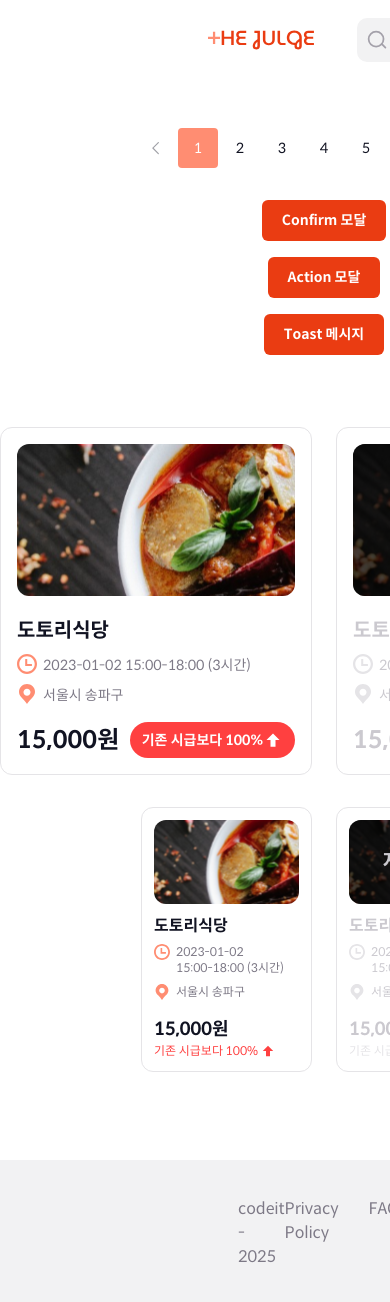
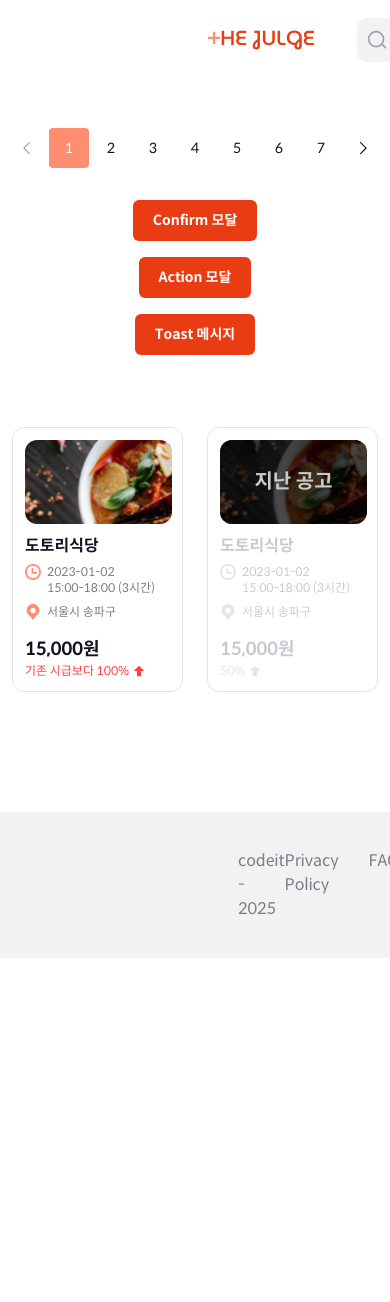
Before and after one commit to TEAM3-5/The-Julge, a Next.js app: page /dev/junyeol in a window 390 px wide. Shown: the top 1302 px of the page. After the commit the page ends 958 px from the top, so only its background shows below. Built offline with nearby package versions, Linux system fonts and the light colour scheme.

Commit message:
refactor: post 컴포넌트 리팩토링 진행중/폰트 반응형이 제대로 안먹음 (#66)

```diff
--- a/src/app/dev/junyeol/page.tsx
+++ b/src/app/dev/junyeol/page.tsx
@@ -86,27 +86,12 @@ export default function JunyeolPage() {
         <div className="mb-8 flex justify-center gap-6">
           <PostCard
             status="active"
-            size="large"
             {...MOCK_POST}
           />
           <PostCard
             status="inactive"
-            size="large"
             {...MOCK_POST}
             wageBadgeText="50%"
-          />
-        </div>
-
-        <div className="flex justify-center gap-6">
-          <PostCard
-            status="active"
-            size="small"
-            {...MOCK_POST}
-          />
-          <PostCard
-            status="inactive"
-            size="small"
-            {...MOCK_POST}
           />
         </div>
       </div>
--- a/src/components/post/postCard.tsx
+++ b/src/components/post/postCard.tsx
@@ -6,11 +6,9 @@ import PostPath from "./icon/PostPath";
 import PostClock from "./icon/PostClock";
 
 type PostStatus = "active" | "inactive";
-type PostSize = "large" | "small";
 
 export type PostCardProps = {
   status?: PostStatus;          // 공고 상태 (기본값: active)
-  size?: PostSize;              // 카드 크기 (기본값: large)
   title: string;                // 공고 제목
   scheduleText: string;         // 날짜/시간 텍스트
   locationText: string;         // 위치 텍스트
@@ -18,37 +16,11 @@ export type PostCardProps = {
   wageBadgeText?: string;       // 뱃지 텍스트 (예: "기존 시급보다 100%")
   thumbnailUrl: string;         // 상단 썸네일 이미지 URL
   onClick?: () => void;         // 카드 클릭 핸들러
+  className?: string;           // 페이지에서 tailwind 속성 추가
 };
-
-/**
- * 큰 카드/작은 카드 스타일
- */
-const SIZE_STYLE = {
-  large: {
-    card: "w-[312px] h-[348px] p-4 gap-5",
-    imageWrapper: "w-[280px] h-[160px]",
-    title: "tj-h3",
-    meta: "tj-body2",
-    wage: "tj-h2",
-    wageIncrease: "tj-body2-bold",
-    iconSize: 20,
-    inactiveLabel: "tj-h1",
-  },
-  small: {
-    card: "w-[171px] min-h-[260px] p-3 gap-3",
-    imageWrapper: "w-[147px] h-[84px]",
-    title: "tj-body1-bold",
-    meta: "tj-caption",
-    wage: "tj-h4",
-    wageIncrease: "tj-caption",
-    iconSize: 16,
-    inactiveLabel: "tj-h3",
-  },
-} as const;
 
 export function PostCard({
   status = "active",
-  size = "large",
   title,
   scheduleText,
   locationText,
@@ -56,131 +28,33 @@ export function PostCard({
   wageBadgeText,
   thumbnailUrl,
   onClick,
+  className,
 }: PostCardProps) {
   const isInactive = status === "inactive";
-  const styles = SIZE_STYLE[size];
 
-  // 작은 카드 날짜/시간 분리
-  const renderScheduleText = () => {
-    if (size === "small") {
-      const [datePart, ...rest] = scheduleText.split(" ");
-      const timePart = rest.join(" ");
-      return (
-        <span className="flex flex-col">
-          <span>{datePart}</span>
-          <span>{timePart}</span>
-        </span>
-      );
-    }
-  }
-  /** 날짜/위치 렌더링 */
-  const renderMeta = () => (
-    <>
-      {/* 날짜/시간 줄 */}
-      <p
-        className={[
-          "flex gap-1.5",
-          styles.meta,
-          isInactive ? "text-gray-30" : "text-gray-50",
-        ].join(" ")}
-      >
-        <PostClock
-          width={styles.iconSize}
-          height={styles.iconSize}
-          className={isInactive ? "text-gray-20" : "text-red-30"} />
-        {size === "small" ? renderScheduleText() : scheduleText}
-      </p>
-
-      {/* 위치 줄 */}
-      <p
-        className={[
-          "flex gap-1.5",
-          styles.meta,
-          isInactive ? "text-gray-30" : "text-gray-50",
-        ].join(" ")}
-      >
-        <PostPath
-          width={styles.iconSize}
-          height={styles.iconSize}
-          className={isInactive ? "text-gray-20" : "text-red-30"} />
-        <span>{locationText}</span>
-      </p>
-    </>
-  );
-
-  /** 큰 카드 전용 문구 뱃지*/
-  const renderLargeBadge = () => {
-    if (!wageBadgeText) return null;
-
-    const baseColor = isInactive ? "bg-gray-20 text-white" : "bg-red-40 text-white";
-
-    return (
-      <div
-        className={[
-          "flex items-center justify-center rounded-[20px] h-9 p-3",
-          baseColor,
-          styles.wageIncrease,
-        ].join(" ")}
-      >
-        <span>{wageBadgeText}</span>
-        <PostArrow
-          width={styles.iconSize}
-          height={styles.iconSize}
-          className="text-white" />
-      </div>
-    );
-  };
-
-  /** 작은 카드 전용 가격 아래 문구 */
-  const renderSmallBadge = () => {
-    if (!wageBadgeText) return null;
-
-    const baseColor = isInactive ? "text-gray-20" : "text-red-40";
-
-    return (
-      <div>
-        <div
-          className={[
-            baseColor,
-          ].join(" ")}
-        >
-          <span className="flex tj-caption text-center gap-0.5">
-            {wageBadgeText}
-            <PostArrow
-              width={styles.iconSize}
-              height={styles.iconSize}
-              className={isInactive ? "text-gray-20" : "text-red-40"} />
-          </span>
-        </div>
-      </div>
-    );
-  };
-
-  /** 사이즈별로 다른 뱃지 렌더링 */
-  const renderBadge = () => {
-    if (!wageBadgeText) return null;
-    if (size === "large") return renderLargeBadge();
-    return renderSmallBadge();
-  };
+  // 작은 카드(모바일에서 사용) 날짜/시간 분리
+  const [datePart, ...rest] = scheduleText.split(" ");
+  const timePart = rest.join(" ");
 
   return (
     <article
       onClick={onClick}
-      className={[
-        "relative flex flex-col rounded-xl",
-        "border border-gray-20 bg-white",
-        styles.card,
-        "cursor-pointer",
-      ]
-        .filter(Boolean)
-        .join(" ")}
+      className={`
+        relative flex flex-col rounded-xl
+        border border-gray-20 bg-white
+        w-[171px] min-h-[260px] p-3 gap-3
+        md:w-[312px] md:h-[348px] md:p-4 md:gap-5
+        cursor-pointer
+        ${className ?? ""}
+      `}
     >
       {/* =================== 썸네일 영역 =================== */}
       <div
-        className={[
-          "relative w-full overflow-hidden rounded-xl",
-          styles.imageWrapper,
-        ].join(" ")}
+        className="
+          relative overflow-hidden rounded-xl
+          w-[147px] h-[84px]
+          md:w-[280px] md:h-40
+          "
       >
         <Image
           src={thumbnailUrl}
@@ -192,10 +66,7 @@ export function PostCard({
         {/* 비활성(지난 공고) 오버레이 */}
         {isInactive && (
           <div className="absolute inset-0 flex items-center justify-center bg-black/70">
-            <span className={[
-              styles.inactiveLabel,
-              "text-gray-30",
-              ].join(" ")}>
+            <span className="text-gray-30 tj-h3 md:tj-h1">
               지난 공고
             </span>
           </div>
@@ -208,33 +79,87 @@ export function PostCard({
         <div className="flex flex-col gap-2">
           {/* 제목 */}
           <h3
-            className={[
-              styles.title,
-              isInactive ? "text-gray-30" : "text-gray-black",
-            ].join(" ")}
+            className={`
+              ${isInactive ? "text-gray-30" : "text-gray-black"}
+              tj-body1-bold md:tj-h3
+            `}
           >
             {title}
           </h3>
-          {renderMeta()}
+          <p
+            className={`
+              flex gap-1.5
+              ${isInactive ? "text-gray-30" : "text-gray-50"}
+              tj-caption md:tj-body2
+            `}
+          >
+            <PostClock
+              className={`w-4 h-4 md:w-5 md:h-5 ${isInactive ? "text-gray-20" : "text-red-30"}`} />
+
+            {/* 모바일 날짜/시간 두 줄로 표시 */}
+            <span className="flex flex-col md:hidden">
+              <span>{datePart}</span>
+              <span>{timePart}</span>
+            </span>
+
+            {/* md(태블릿) 이상 날짜/시간 한 줄로 표시 */}
+            <span className="hidden md:inline">{scheduleText}</span>
+          </p>
+
+          {/* 위치 줄 */}
+          <p
+            className={`
+              flex gap-1.5
+              tj-caption md:tj-body2
+              ${isInactive ? "text-gray-30" : "text-gray-50"}
+            `}
+          >
+            <PostPath
+              className={`w-4 h-4 md:w-5 md:h-5 ${isInactive ? "text-gray-20" : "text-red-30"}`} />
+            <span>{locationText}</span>
+          </p>
         </div>
 
         {/* =================== 시급 텍스트 =================== */}
-        <div className={["flex items-end", size === "large" ? "justify-between" : "flex-wrap"].join(" ")}>
+        <div className={`flex items-end flex-wrap md:justify-between`}>
           <p
-            className={[
-              styles.wage,
-              isInactive ? "text-gray-30" : "text-gray-black",
-            ].join(" ")}
+            className={`
+              tj-h4 md:tj-h2
+              w-full md:w-auto
+              ${isInactive ? "text-gray-30" : "text-gray-black"}
+            `}
           >
             {wage.toLocaleString()}원
           </p>
-          {/* large 에서는 같은 줄에 렌더링, small 에서는 아래에 렌더링 */}
-          {renderBadge()}
+
+          {wageBadgeText && (
+            <>
+              {/* md(태블릿 이상) 뱃지 */}
+              <div
+                className={`
+                  hidden md:flex items-center justify-center rounded-[20px] h-9 p-3
+                  ${isInactive ? "bg-gray-20 text-white" : "bg-red-40 text-white"}
+                  tj-caption md:tj-body2-bold
+                `}
+              >
+                <span>{wageBadgeText}</span>
+                <PostArrow
+                  className="w-5 h-5 text-white" />
+              </div>
+
+              {/* 모바일 가격 아래 문구 */}
+              <div className="flex md:hidden">
+                <span className={`flex tj-caption text-center gap-0.5 ${isInactive ? "text-gray-20" : "text-red-40"}`}>
+                  {wageBadgeText}
+                  <PostArrow
+                    className={`w-4 h-4 ${isInactive ? "text-gray-20" : "text-red-40"}`} />
+                </span>
+              </div>
+            </>
+          )}
+
         </div>
-
       </div>
-
-
     </article>
   );
 }
```
